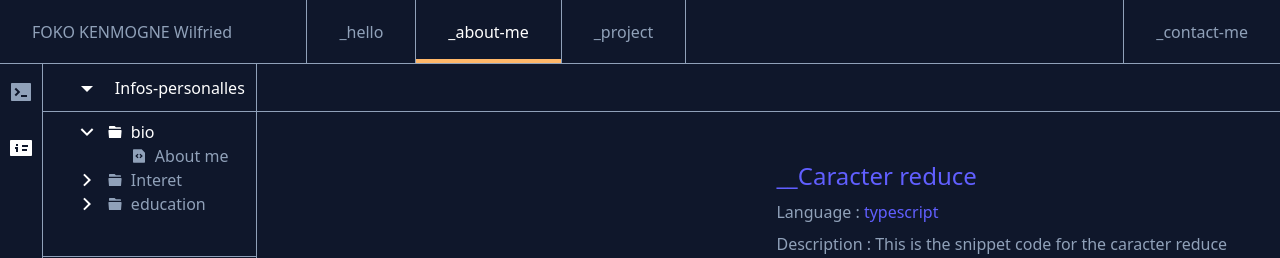
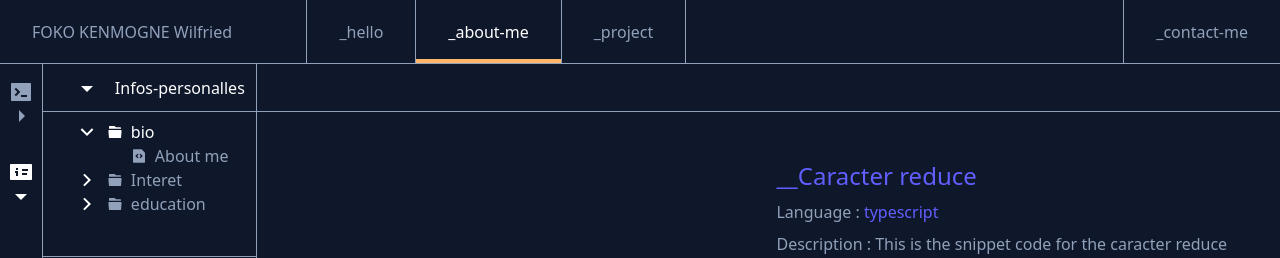
Before and after one commit to FOKO-KENMOGNE-Wilfried/portfolio_v3, a React (Vite) app: page /about-me in a window 1280 px wide. Shown: the top 258 px of the page. Built offline with nearby package versions, Linux system fonts and the light colour scheme.

Commit message:
update the interface

```diff
--- a/src/components/AboutNavBar.tsx
+++ b/src/components/AboutNavBar.tsx
@@ -97,7 +97,7 @@ function AboutNavBar() {
       <div className={`flex w-full`}>
         <div className="md:border-r border-secondary-dark w-full md:w-1/6 flex flex-col items-center md:pt-4 md:gap-8">
           {informationList.map((element) => (
-            <div className="w-full md:w-fit">
+            <div className="w-full md:w-fit flex flex-col gap-2">
 
               <div
                 key={element.id}
@@ -106,11 +106,12 @@ function AboutNavBar() {
                     toggleMainObjectIsActive(informationList, element.id)
                   )
                 }
-                className={`relative bg-secondary-dark md:bg-transparent w-full md:w-fit h-14 md:h-fit flex items-center justify-center md:block group ${
+                className={`relative bg-primary-light-dark md:bg-transparent w-full md:w-fit h-14 md:h-fit flex items-center justify-center md:block group ${
                   element.isActive ? "md:text-primary-light" : "md:text-secondary-dark"
                 } cursor-pointer`}
               >
                 <p className="hidden md:block">{element.icon}</p>
+                <ArrowDownIcon className={`w-6 h-6 ${element.isActive ? "rotate-0" : "-rotate-90"} transition-all duration-150 ease-in-out`} />
                 <p className="md:hidden">{ element.name }</p>
                 <div
                   className={`
--- a/src/index.css
+++ b/src/index.css
@@ -2,6 +2,7 @@
 
 @theme {
     --color-primary-dark: #0F172B;
+    --color-primary-light-dark: #314158;
     --color-secondary-dark: #90A1B9;
     --color-usual-orange: #FFB86A;
     --color-usual-purple: #615FFF;
```
